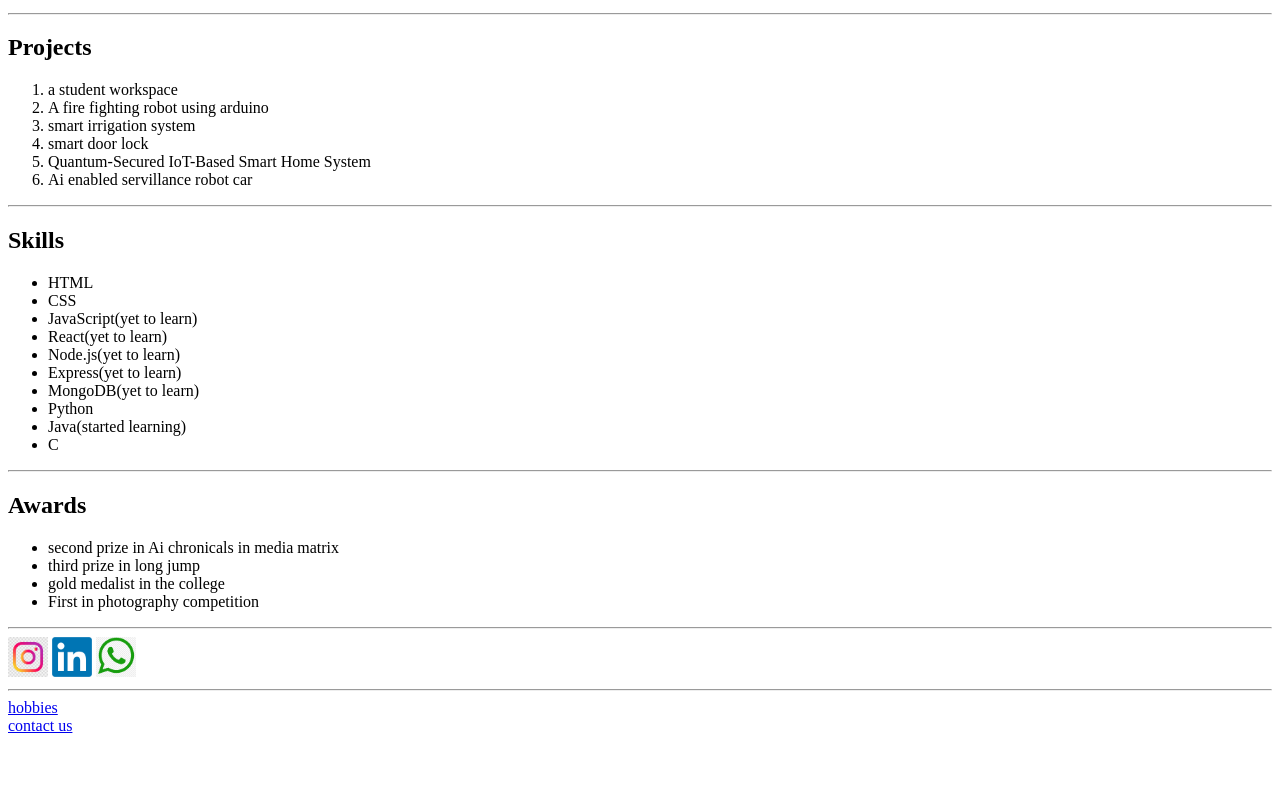
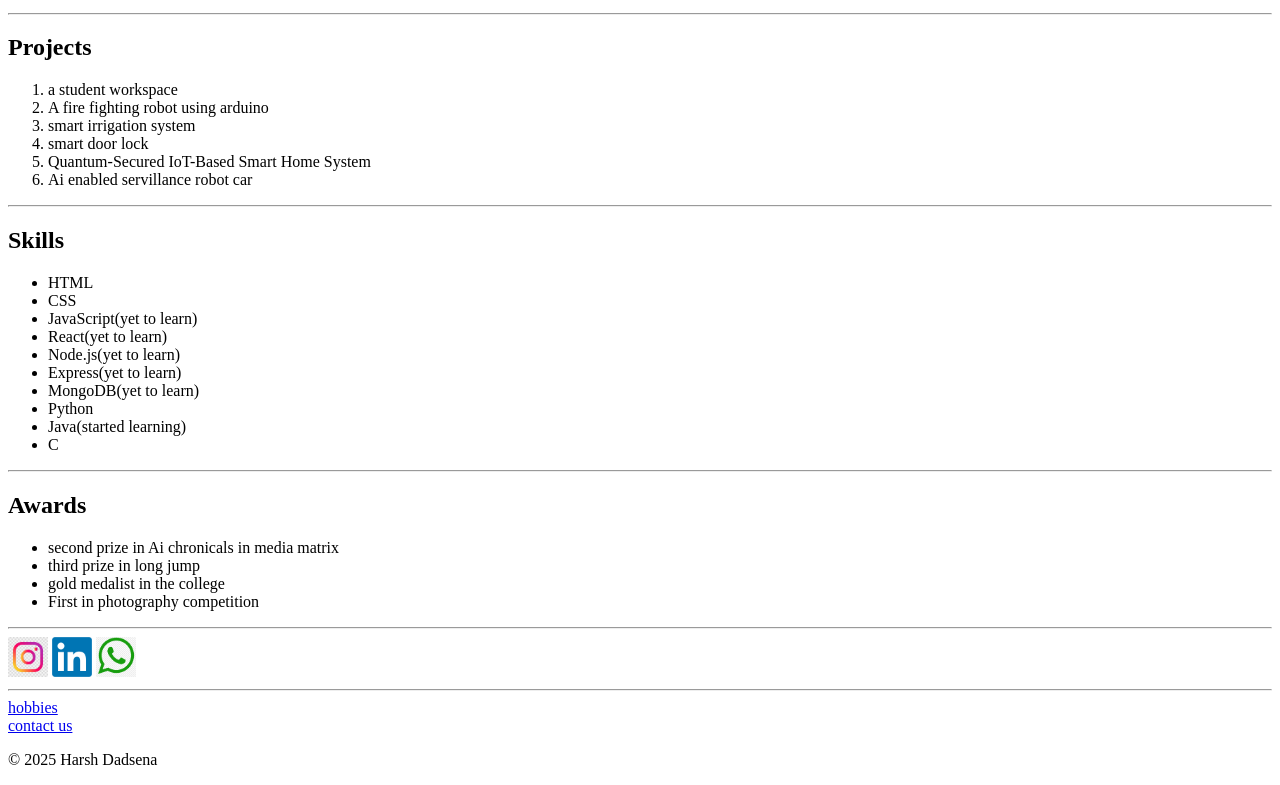
Before and after one commit to Heux16/My-resume, a plain HTML site: page index.html in a window 1280 px wide. Shown: the part 575-1360 px from the top of the page. Before the commit the page ends 1318 px from the top, so only its background shows below. Drawn offline with Linux system fonts and the light colour scheme.

Commit message:
Update index.html

```diff
--- a/index.html
+++ b/index.html
@@ -60,5 +60,8 @@
     <hr>
     <a href="hobbies.html">hobbies</a><br>
     <a href="contact.html">contact us</a>
+    <footer>
+        <p>&copy; 2025 Harsh Dadsena</p>
+        </footer>
 </body>
 </html>
```
